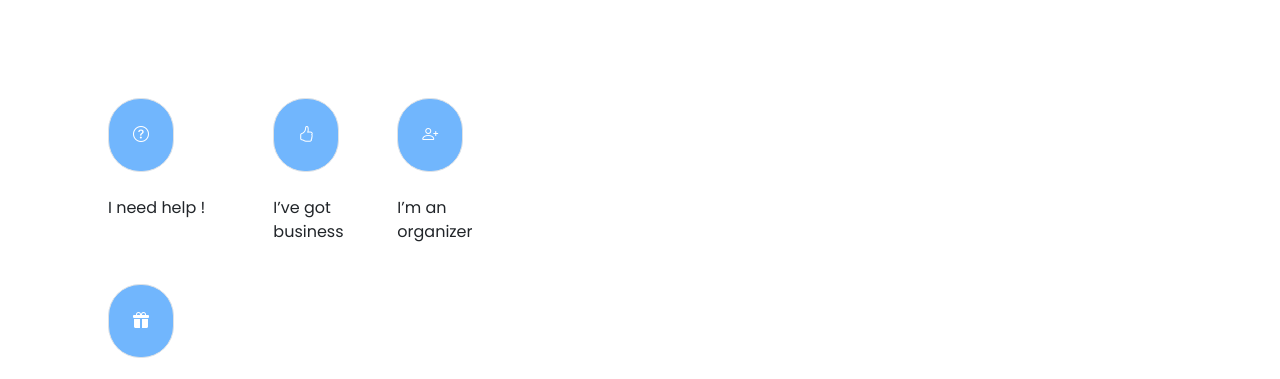
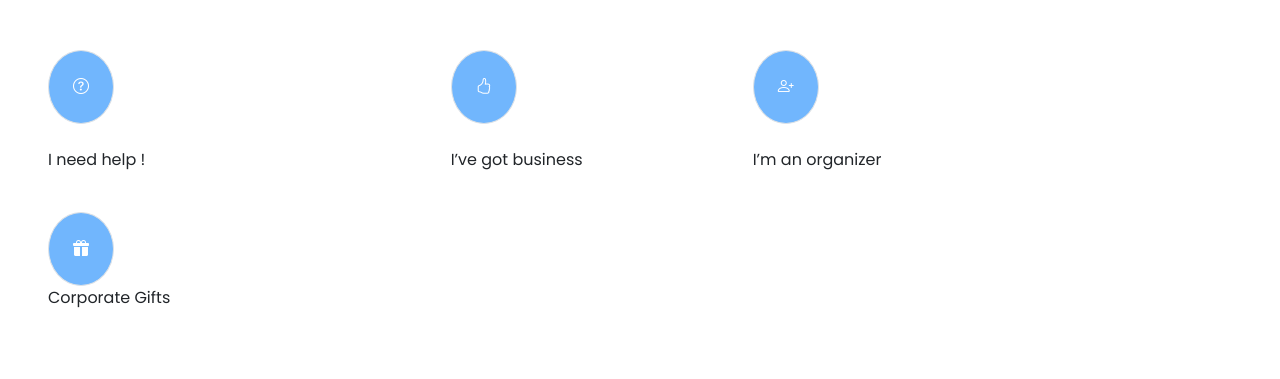
Before and after one commit to kinyaimike/zalegram-eventpage, a plain HTML site: page contact us.html in a window 1280 px wide. Shown: the part 392-771 px from the top of the page. Drawn offline with nearby package versions, Linux system fonts and the light colour scheme.

Commit message:
second commit

```diff
--- a/contact us.html
+++ b/contact us.html
@@ -35,7 +35,7 @@
         </div>
     </nav><br><br>
     <div class="container-fluid p-5" style="background-color:#71b6fd">
-        <div class="col-lg-6">
+        <div class="col-sm-6">
             <h3 class="text-white text-center">Contact Us</h3>
             <p lw-light class="text-white device-width">
                 We are here to help and answer any questions you might have. Looking forward to <p lw-light class="text-white text-center" >hearing from you.</p>
@@ -45,45 +45,44 @@
 
     </div>
     <div class="container-fluid p-5" style="background-color:#fff">
-        <div class="col-lg-6">
-    <div class="container">
+        <div class="row-p-5 col-lg-12">
+        <div class="col-lg-12 row-md-5">
         <h1 class="text-center">
                     How can we help ?
                 </h1><br><br>
-            <div class="row p-5">
+            <div class="col-md- row md-5">
                     <div class="col-sm-3 col-lg-4">
-                        <a href="#" class="p-4 border rounded-5 btn btn-primary">
+                        <a href="#" class="p-4 border rounded-circle btn btn-primary">
                             <i class="bi bi-question-circle"></i>
                         </a><br><br>
                         <p>
-                            I need help !
+                        I need help !
                            </p><br>
                         </div>
                         <div class="col-lg-3 col-sm-4">
-                            <a href="#" class="p-4 border rounded-5 btn btn-primary ">
+                            <a href="#" class="p-4 border rounded-circle btn btn-primary ">
                             <i class="bi bi-hand-thumbs-up"></i>
                         </a><br><br>
                         <p>
-                            I’ve got business
+                        I’ve got business
                         </div>
                         <div class="col-lg-3 col-sm-4">
-                            <a href="#" class="p-4 border rounded-5 btn btn-primary ">
+                            <a href="#" class="p-4 border rounded-circle btn btn-primary ">
                                 <i class="bi bi-person-plus"></i>
                             </a><br><br>
                                     <p>
-                                       I’m an organizer
+                                    I’m an organizer
                                     </p><br>
                                 </div>
                                 <div class="col-lg-3 col-sm-4">
-                                    <a href="#" class="p-4 border rounded-5 btn btn-primary" >
+                                    <a href="#" class="p-4 border rounded-circle btn btn-primary" >
                                     <i class="bi bi-gift-fill"></i>
-                                </a><br><br>
+                                </a><br>
                                 <p>
-                                    Corporate Gifts
-                                </p><br><br>
+                                Corporate Gifts
+                                </p><br>
                                 </div>
                                 </div>
-
 
                                 <h2 class="text-center pt-5">Say Hi!to our support team</h2>
                                 <div class="row p-4">
```
